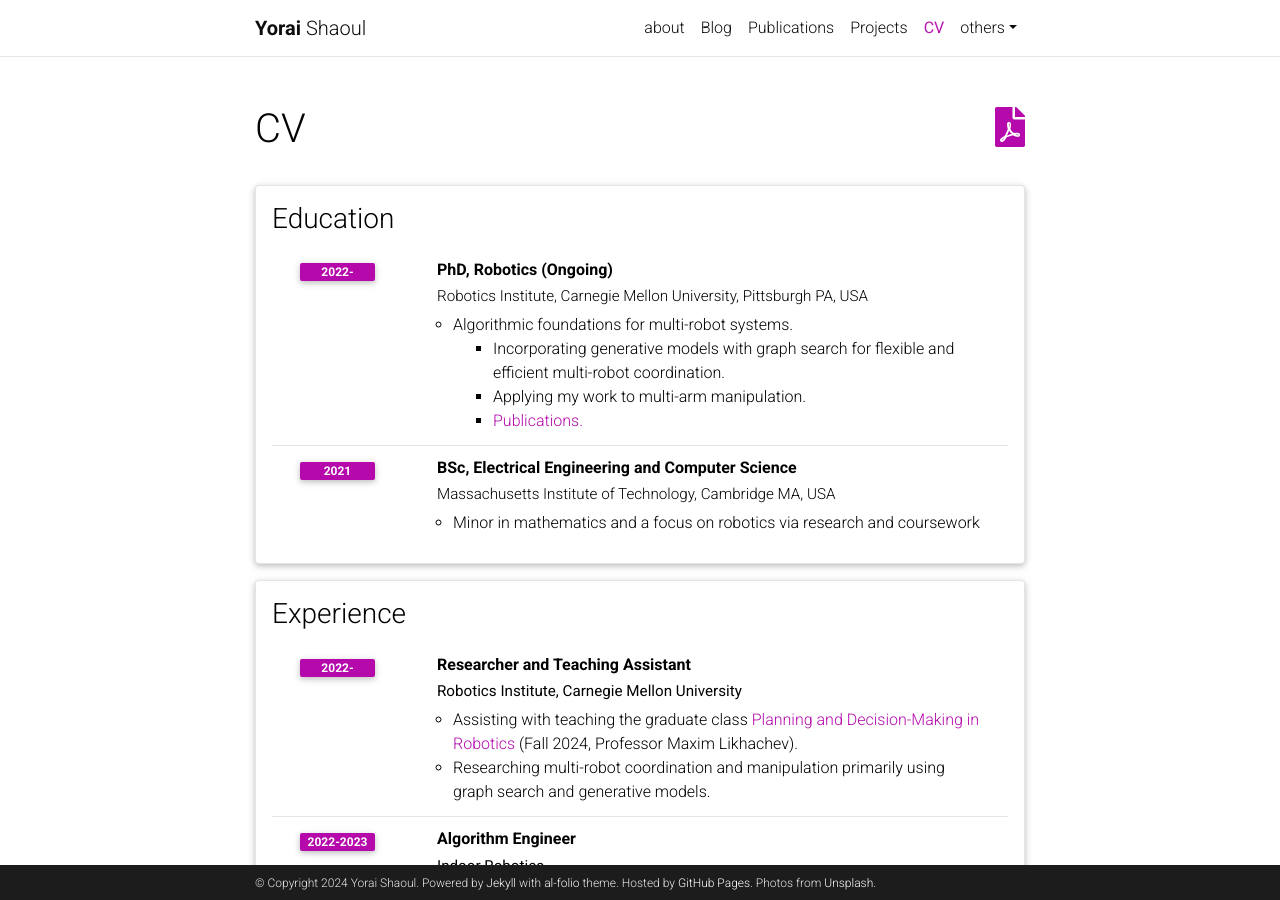
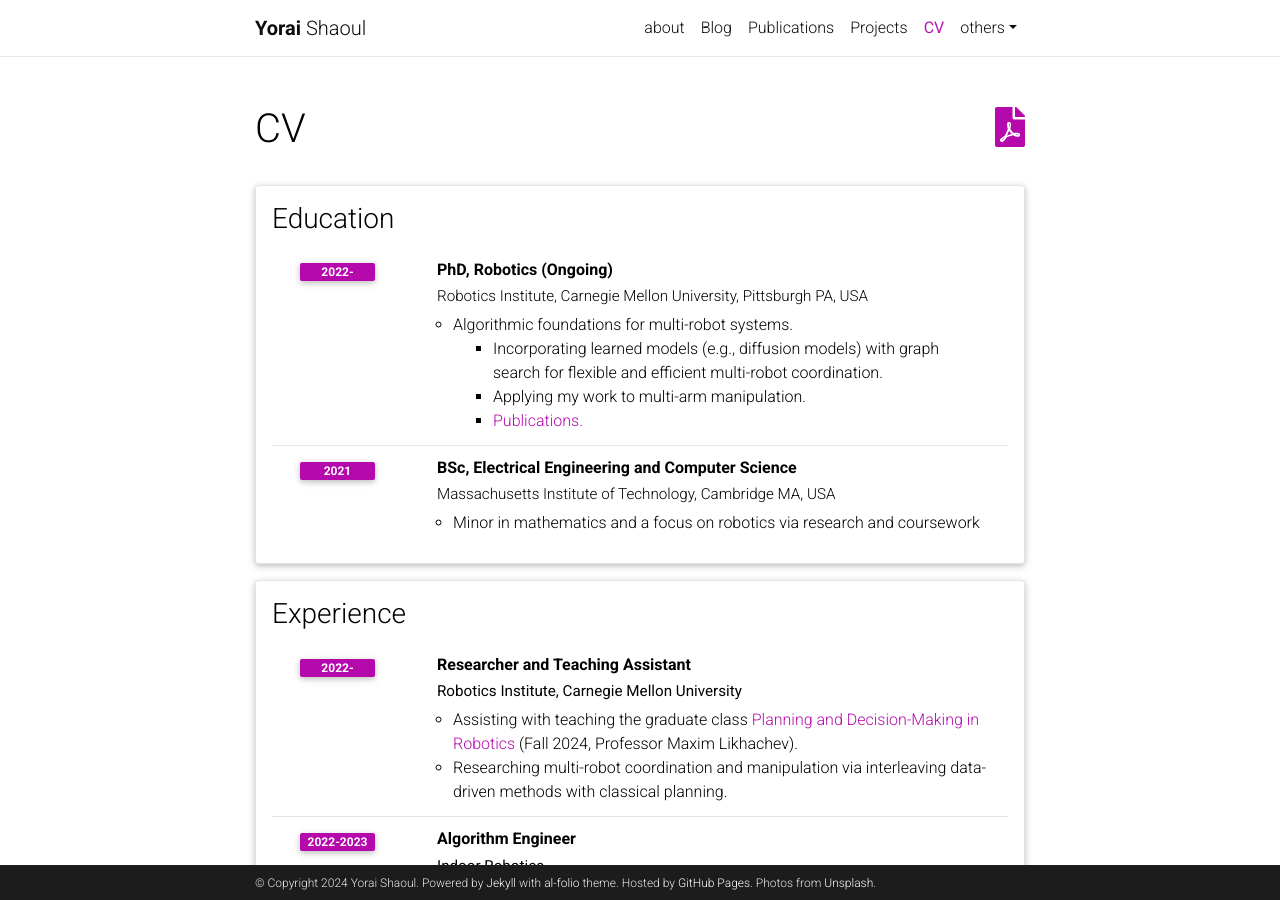
Before and after one commit to yoraish/yoraish.github.io, a Jekyll site: the page built from _pages/cv.md, in a window 1280 px wide and 900 px high. Built offline with Jekyll 4.4.1, drawn with Linux system fonts in a browser that asks for light colours; comment, search, counter and statistics services are not loaded; a style sheet for code colours, icons or effects is not loaded.

```diff
--- a/_data/cv.yml
+++ b/_data/cv.yml
@@ -17,7 +17,7 @@
       description:
         - title: Algorithmic foundations for multi-robot systems.
           contents:
-            - Incorporating generative models with graph search for flexible and efficient multi-robot coordination.
+            - Incorporating learned models (e.g., diffusion models) with graph search for flexible and efficient multi-robot coordination.
             - Applying my work to multi-arm manipulation.
             - <a href="http://yoraish.com/publications/">Publications.</a>
 
@@ -35,7 +35,7 @@
       year: 2022-
       description:
         - Assisting with teaching the graduate class <a href="https://www.cs.cmu.edu/~maxim/classes/robotplanning_grad/">Planning and Decision-Making in Robotics</a> (Fall 2024, Professor Maxim Likhachev).
-        - Researching multi-robot coordination and manipulation primarily using graph search and generative models.
+        - Researching multi-robot coordination and manipulation via interleaving data-driven methods with classical planning.
     - title: Algorithm Engineer
       institution: <b>Indoor Robotics</b>
       year: 2022-2023
```
Also changed, not shown: 1 other file.
